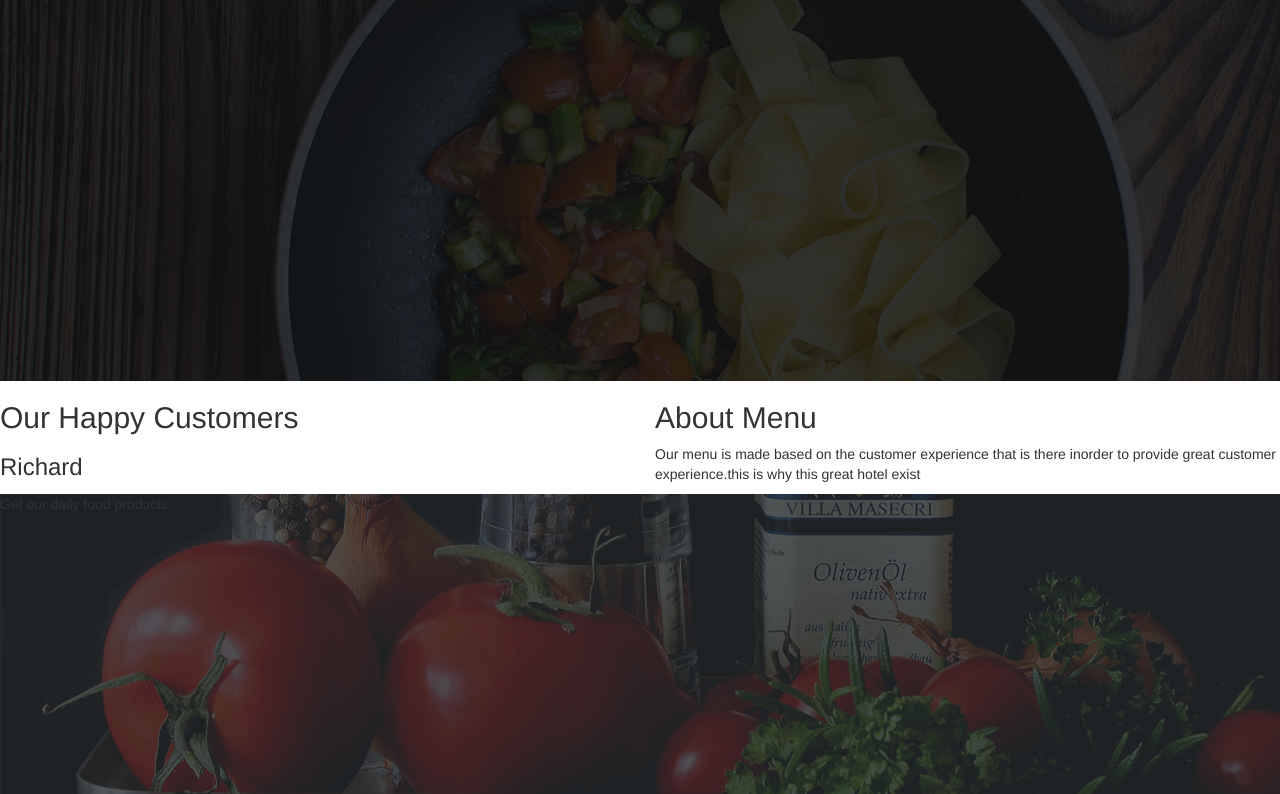
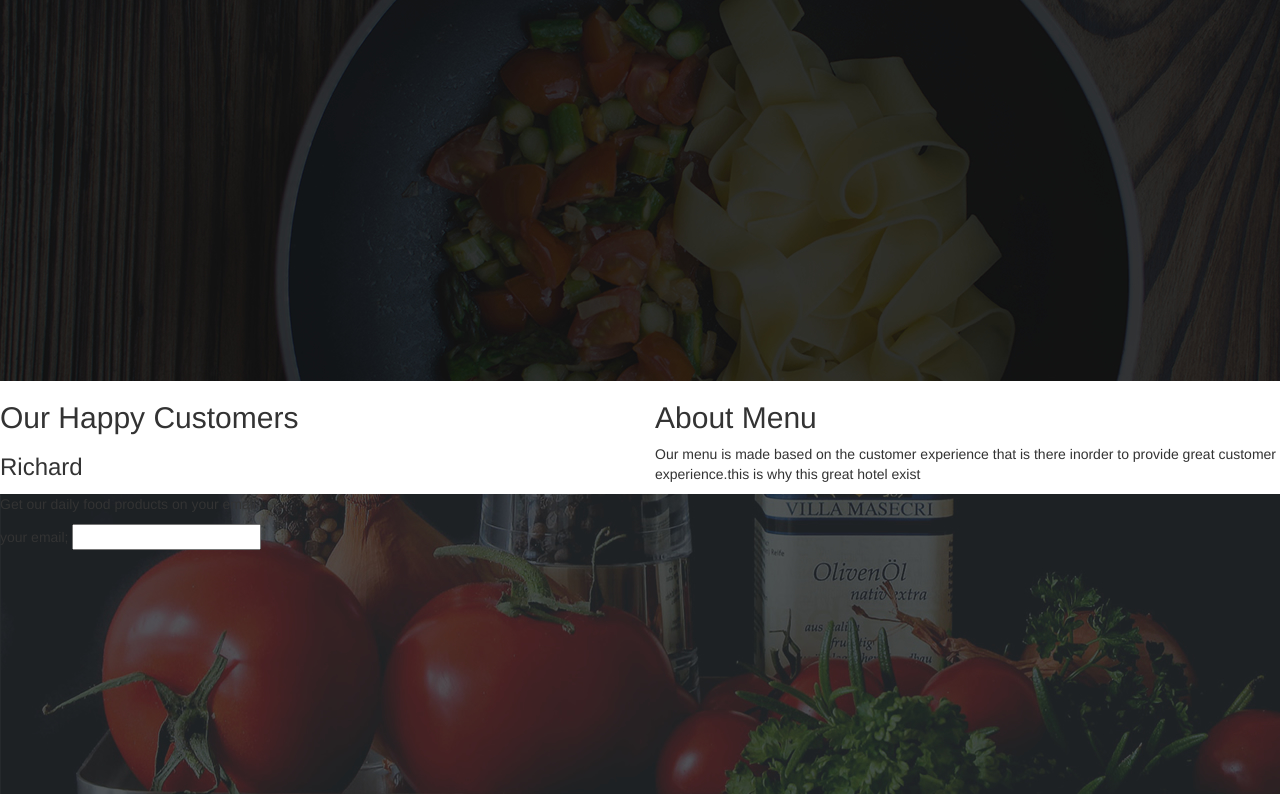
Before and after one commit to KabageMark/Kitchen, a plain HTML site: page kitchen.html in a window 1280 px wide. Shown: the part 1639-2433 px from the top of the page. Drawn offline with Linux system fonts and the light colour scheme.

Commit message:
form was added

```diff
--- a/kitchen.html
+++ b/kitchen.html
@@ -84,7 +84,11 @@
 </div>
 
 <div class="subscribe">
-  <p>Get our daily food products</p>
+  <p>Get our daily food products on your email</p>
+  <form >
+  your email;
+  <input type="text" name="email">
+  </form>
 </div>
 
 
```
